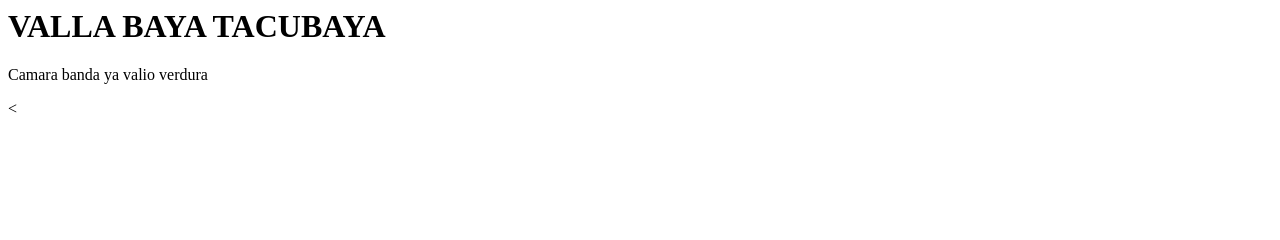
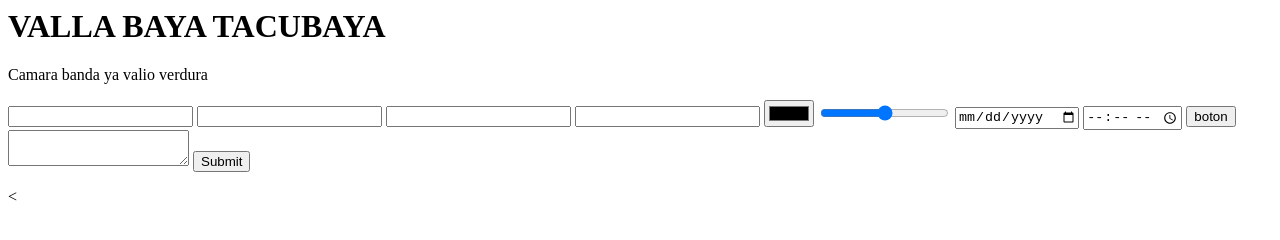
Before and after one commit to Gab073/DripNO, a plain HTML site: page pagina2.html in a window 1280 px wide. Drawn offline with Linux system fonts and the light colour scheme.

Commit message:
Update pagina2.html

```diff
--- a/pagina2.html
+++ b/pagina2.html
@@ -6,6 +6,21 @@
 <body>
 <h1> VALLA BAYA TACUBAYA </h1>
   <P> Camara banda ya valio verdura </P>
+  <form>
+     <input type="text" required="">
+     <input type="password" required="">
+     <input type="number">
+     <input type="email">
+     <input type="color">
+     <input type="range" min=1! max="10">
+     <input type="date">
+     <input type="time">
+     <input type="button" value=boton>
+    <textarea></textarea>
+     <input type="submit">
+
+
+  </form>
 </body>
 
 
```
